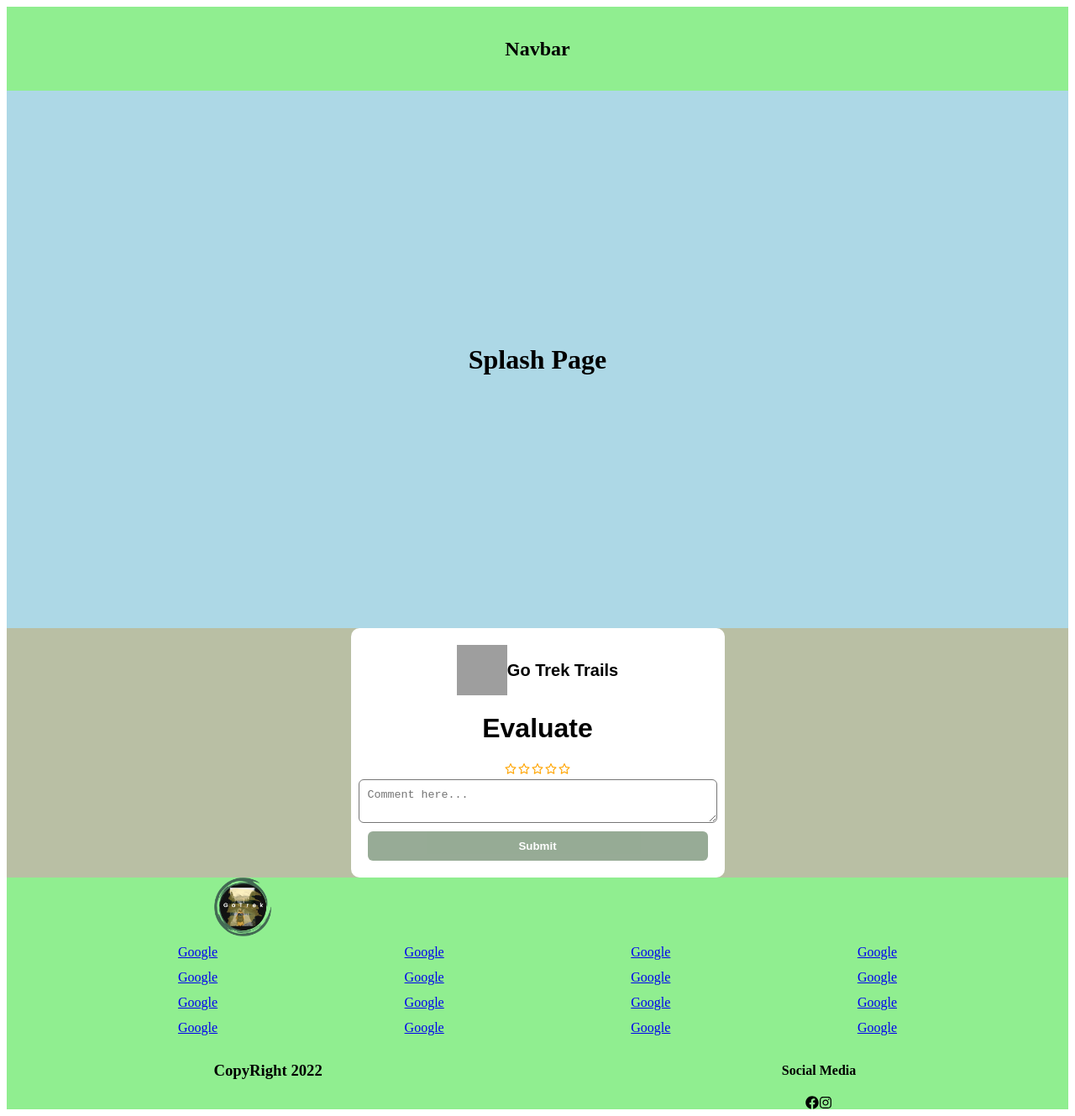
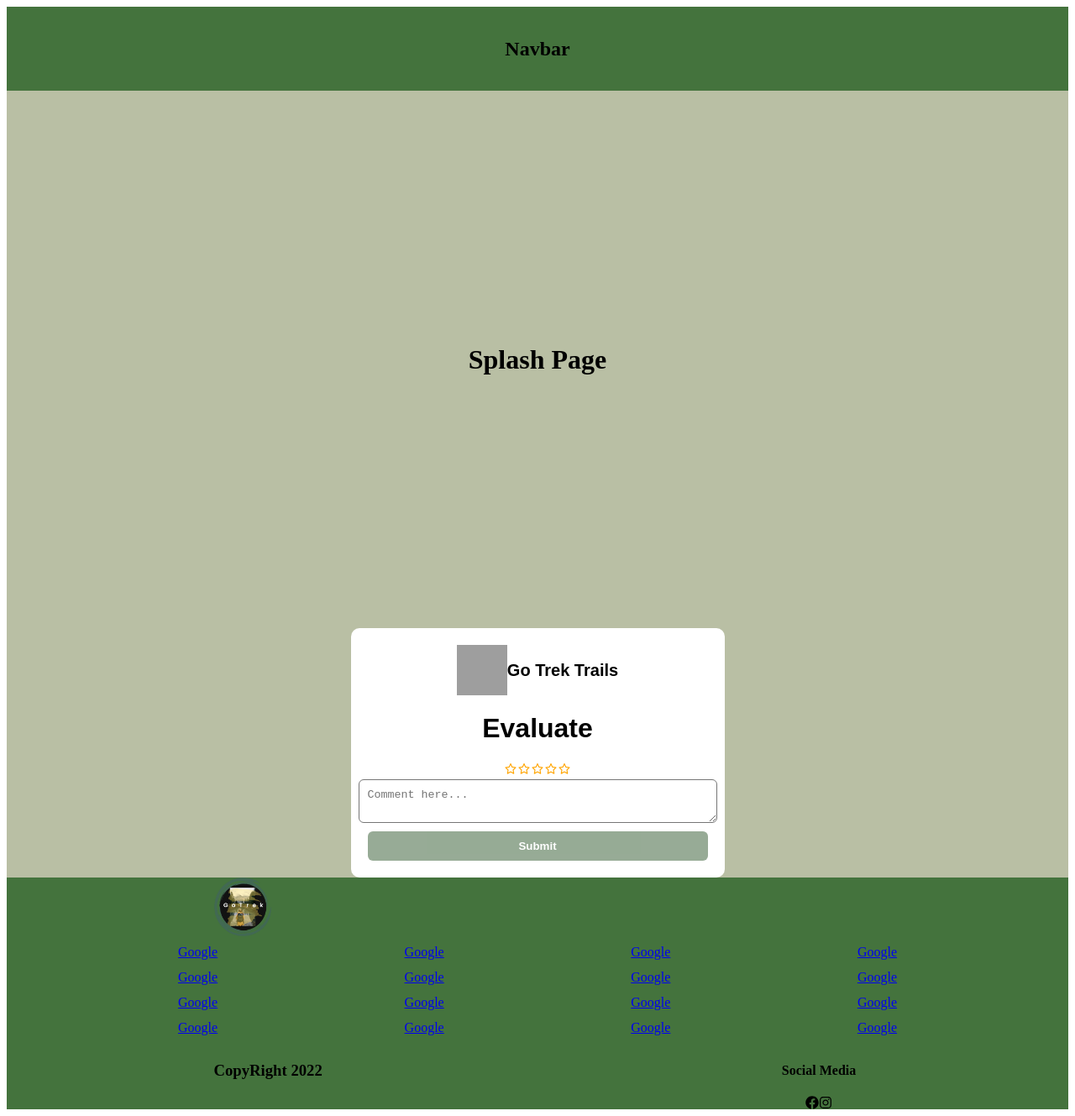
Before and after one commit to Dcastro99/GoTrek, a React (Create React App) app in the folder frontend/: page / in a window 1280 px wide. Shown: the whole page at 84% size. Built offline with nearby package versions, Linux system fonts and the light colour scheme; grey boxes are pictures that could not be loaded.

Commit message:
color for homepage

```diff
--- a/frontend/src/components/Footer/FooterElements.js
+++ b/frontend/src/components/Footer/FooterElements.js
@@ -8,7 +8,7 @@ export const FooterContainer = styled.footer`
     justify-content: center;
     align-items: center;
     font-size: 1rem;
-    background-color: lightgreen;
+    background-color: #44733D;
 
 
 `;
--- a/frontend/src/components/Navbar/NavarElements.js
+++ b/frontend/src/components/Navbar/NavarElements.js
@@ -7,5 +7,5 @@ export const NavbarContainer = styled.nav`
     justify-content: center;
     align-items: center;
     font-size: 1rem;
-    background-color: lightgreen;
+    background-color: #44733D;
 `;
--- a/frontend/src/components/Splash/SplashElements.js
+++ b/frontend/src/components/Splash/SplashElements.js
@@ -5,5 +5,5 @@ export const SplashContainer = styled.div`
     justify-content: center;
     align-items: center;
     height: 80vh;
-    background-color: lightblue;
+    background-color: #B9BFA4;
 `;
```
